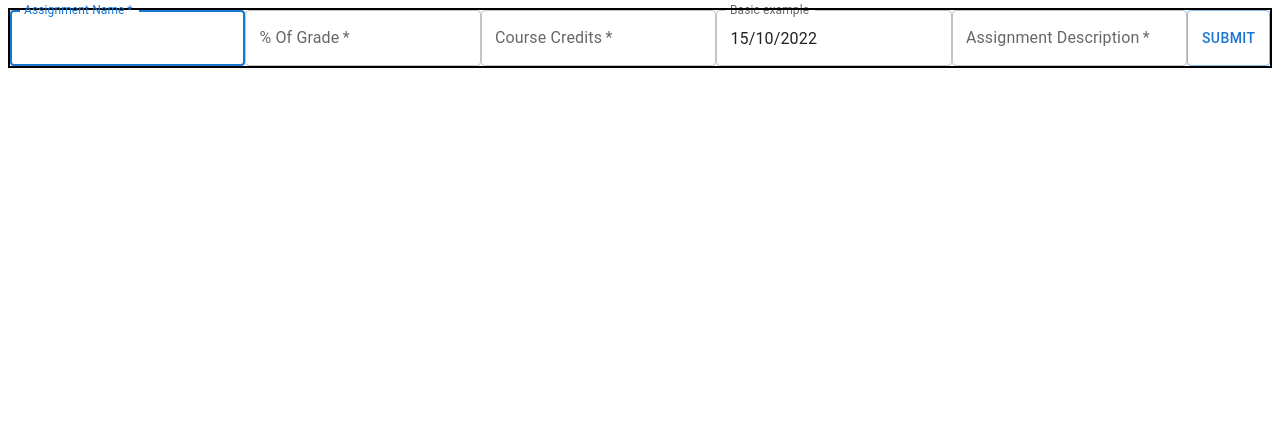
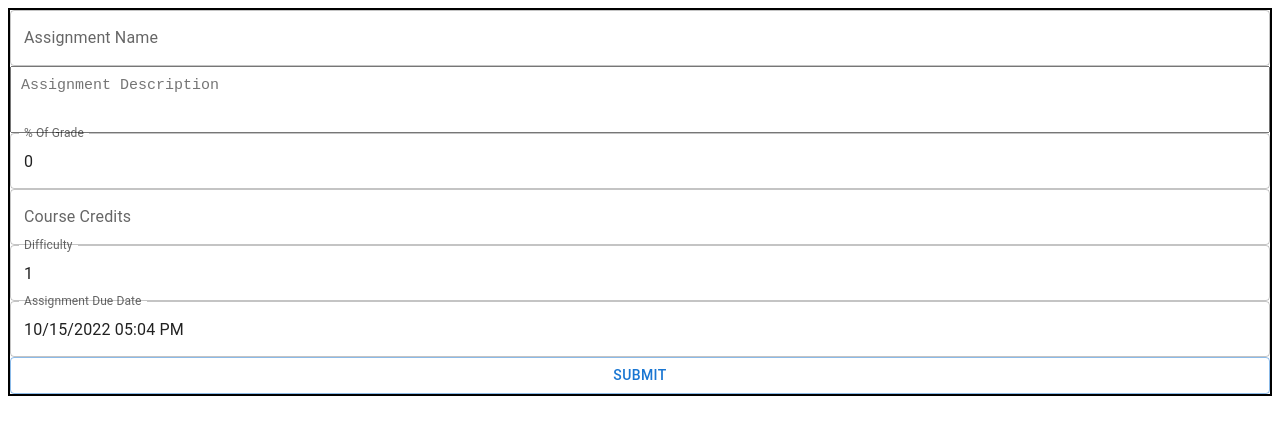
Before and after one commit to cdsx123/fall-hacks-2022-wales, a React (Create React App) app: page / in a window 1280 px wide. Shown: the top 434 px of the page. Built offline with nearby package versions, Linux system fonts and the light colour scheme.

Commit message:
Changed weight and difficulty inputs to number

```diff
--- a/src/components/Forms/Form.css
+++ b/src/components/Forms/Form.css
@@ -1,5 +1,17 @@
 form {
   border: 2px solid black;
-  display: flex
+  display: flex;
+  flex-direction: column
 
 }
+
+#description {
+  padding: 10px;
+  font-size: 15px;
+  resize: none;
+}
+
+#latePenalty {
+  display: inline;
+  width: 200px;
+}
--- a/src/components/Forms/Form.js
+++ b/src/components/Forms/Form.js
@@ -1,6 +1,6 @@
 import React, { useEffect } from "react";
 import { useForm, Controller } from "react-hook-form";
-import { Button, TextField, InputLabel, MenuItem, FormControl } from "@mui/material";
+import { Button, TextField, TextareaAutosize, InputLabel, MenuItem, FormControl } from "@mui/material";
 import Select, { SelectChangeEvent } from '@mui/material/Select';
 import { AdapterDayjs } from '@mui/x-date-pickers/AdapterDayjs';
 import { LocalizationProvider, DateTimePicker } from '@mui/x-date-pickers';
@@ -12,7 +12,22 @@ const Form = () => {
     console.log(input)
   },[])
 
+  let selections = [
+    <MenuItem value={1} key={1}>One</MenuItem>,
+    <MenuItem value={2} key={2}>Two</MenuItem>,
+    <MenuItem value={3} key={3}>Three</MenuItem>,
+    <MenuItem value={4} key={4}>Four</MenuItem>,
+    <MenuItem value={5} key={5}>Five</MenuItem>,
+    <MenuItem value={6} key={6}>Six</MenuItem>,
+    <MenuItem value={7} key={7}>Seven</MenuItem>,
+    <MenuItem value={8} key={8}>Eight</MenuItem>,
+    <MenuItem value={9} key={9}>Nine</MenuItem>,
+    <MenuItem value={10} key={10}>Ten</MenuItem>,
+  ]
+
+
   return (
+    <div>
       <form>
         <Controller
           name="name"
@@ -22,24 +37,47 @@ const Form = () => {
               id="name"
               variant="outlined"
               label="Assignment Name"
-            required
-            autoFocus
+              multiline
               onChange={onChange}
               value={value}
             />
         )} />
 
         <Controller
+          name="description"
+          control={control}
+          render={({ field: { onChange, value } }) => (
+            <TextareaAutosize
+              id="description"
+              placeholder="Assignment Description"
+              onChange={onChange}
+              value={value}
+              minRows={3}
+              maxRows={3}
+            />
+        )} />
+
+        <Controller
           name="weight"
           control={control}
+          defaultValue={0}
           render={({ field: { onChange, value } }) => (
             <TextField
               id="weight"
               variant="outlined"
               label="% Of Grade"
-            required
+              type="number"
               onChange={onChange}
               value={value}
+              InputProps={{
+                inputProps: {
+                    max: 100, min: 0
+                }
+              }}
+              onKeyDown={(event) => {
+                event.preventDefault();
+              }}
+
             />
         )} />
 
@@ -51,44 +89,57 @@ const Form = () => {
               id="credits"
               variant="outlined"
               label="Course Credits"
-            required
               onChange={onChange}
               value={value}
             />
         )} />
 
         <Controller
-        name="date"
+          name="difficulty"
           control={control}
+          defaultValue={1}
+          render={({ field: { onChange, value } }) => (
+            <TextField
+              id="difficulty"
+              value={value}
+              InputProps={{
+                inputProps: {
+                    max: 10, min: 1
+                }
+              }}
+              onKeyDown={(event) => {
+                event.preventDefault();
+              }}
+              type="number"
+              label="Difficulty"
+              onChange={onChange}
+            />
+        )} />
+
+
+        <Controller
+          name="dueDate"
+          control={control}
+          defaultValue={new Date}
           render={({ field: { onChange, value } }) => (
             <LocalizationProvider dateAdapter={AdapterDayjs}>
               <DateTimePicker
-              label="Basic example"
+                label="Assignment Due Date"
                 value={value}
                 onChange={onChange}
                 renderInput={(params) => <TextField {...params} />}
-              inputFormat="DD/MM/YYYY"
               />
             </LocalizationProvider>
         )} />
 
-      <Controller
-        name="description"
-        control={control}
-        render={({ field: { onChange, value } }) => (
-          <TextField
-            id="description"
-            variant="outlined"
-            label="Assignment Description"
-            required
-            onChange={onChange}
-            value={value}
-          />
-      )} />
+
+
 
         <Button onClick={handleSubmit(onSubmit)} variant="outlined">Submit</Button>
 
       </form>
+    </div>
+
   )
 }
 
```
Lines whose indentation alone changed are shown as unchanged.
